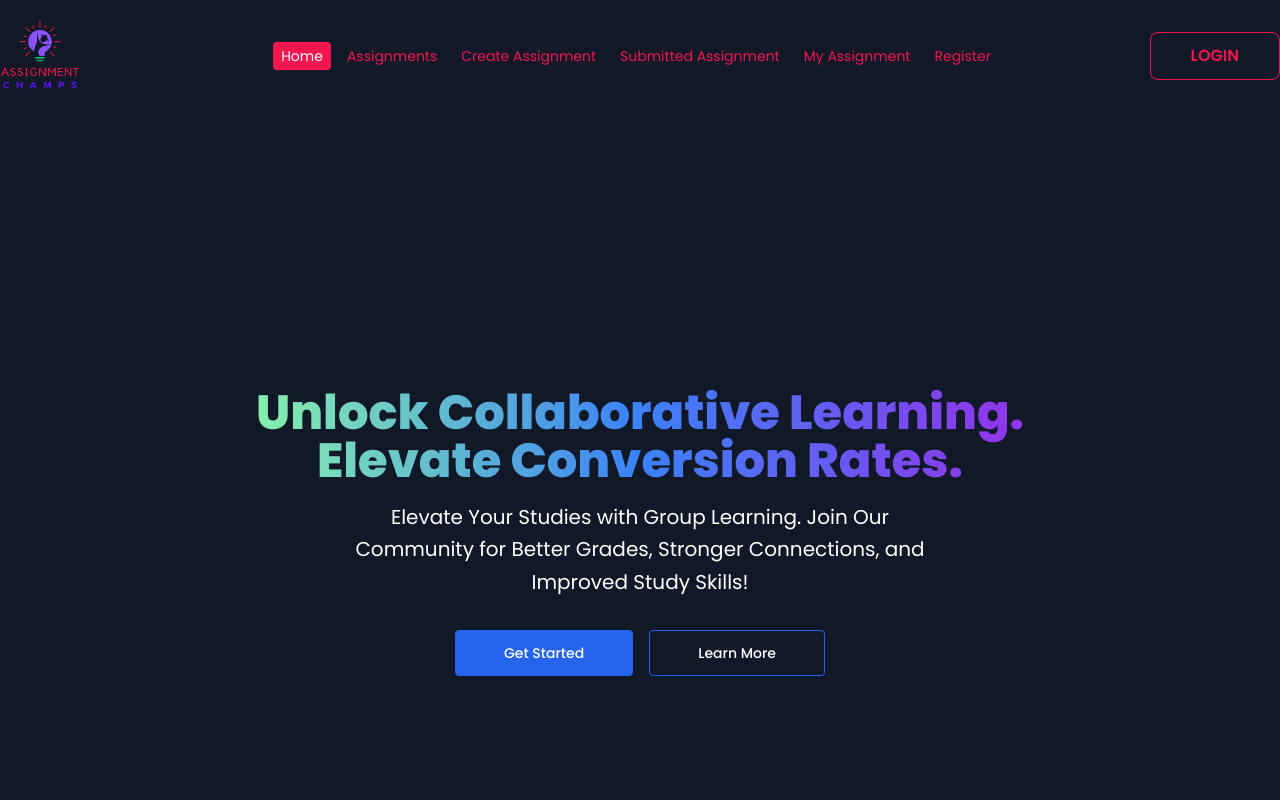
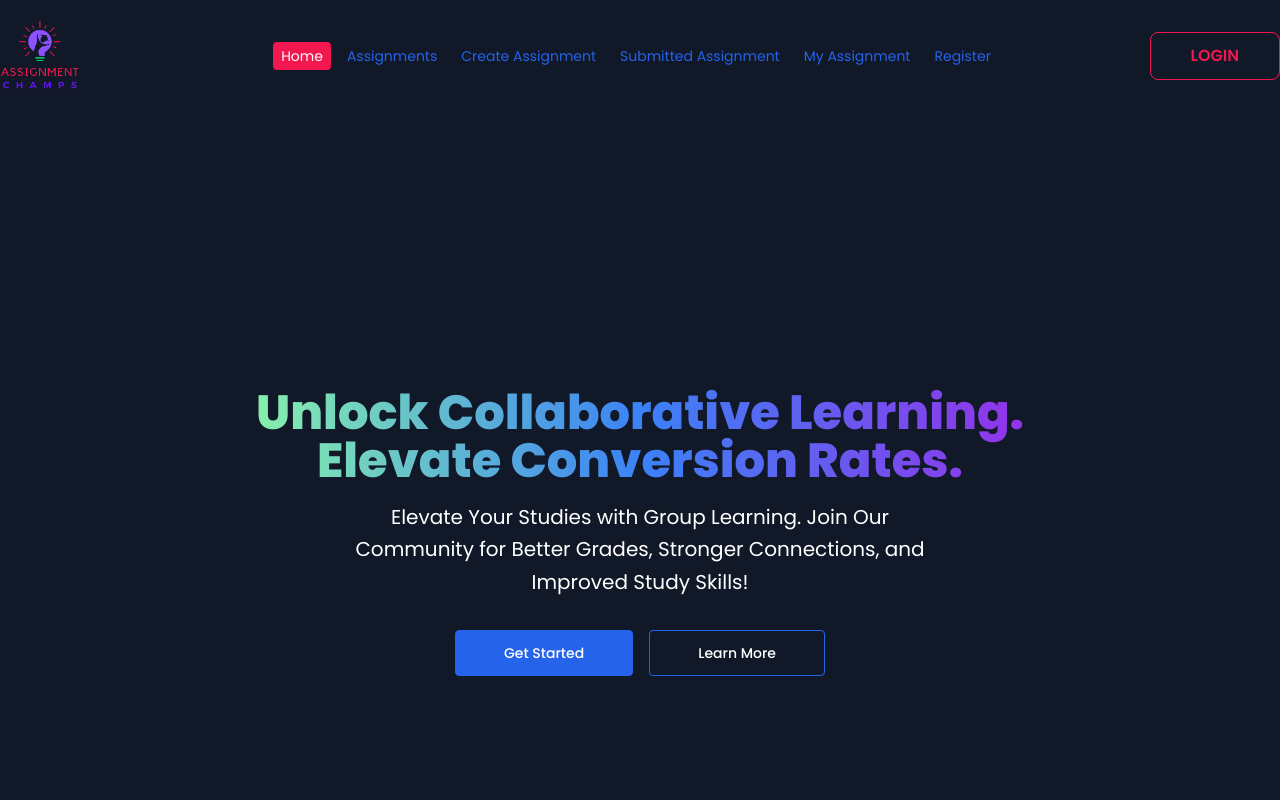
Before and after one commit to syedashiqbd/assignment-champs-client, a React (Vite) app: page / in a window 1280 px wide. Shown: the top 800 px of the page. Built offline with nearby package versions, Linux system fonts and the light colour scheme; no server answers.

Commit message:
Final Final

```diff
--- a/src/components/Navbar.jsx
+++ b/src/components/Navbar.jsx
@@ -19,7 +19,7 @@ const Navbar = () => {
         className={({ isActive }) =>
           isActive
             ? ' bg-primary text-white py-1 px-2 rounded  mr-2 '
-            : 'py-1 px-2 mr-2 text-primary'
+            : 'py-1 px-2 mr-2 text-blue-600'
         }
       >
         Home
@@ -29,7 +29,7 @@ const Navbar = () => {
         className={({ isActive }) =>
           isActive
             ? ' bg-primary text-white py-1 px-2 rounded  mr-2 '
-            : 'py-1 px-2 mr-2 text-primary'
+            : 'py-1 px-2 mr-2 text-blue-600'
         }
       >
         Assignments
@@ -39,7 +39,7 @@ const Navbar = () => {
         className={({ isActive }) =>
           isActive
             ? ' bg-primary text-white py-1 px-2 rounded  mr-2  '
-            : 'py-1 px-2 mr-2 text-primary '
+            : 'py-1 px-2 mr-2 text-blue-600 '
         }
       >
         Create Assignment
@@ -49,7 +49,7 @@ const Navbar = () => {
         className={({ isActive }) =>
           isActive
             ? ' bg-primary text-white py-1 px-2 rounded  mr-2  '
-            : 'py-1 px-2 mr-2 text-primary '
+            : 'py-1 px-2 mr-2 text-blue-600 '
         }
       >
         Submitted Assignment
@@ -59,7 +59,7 @@ const Navbar = () => {
         className={({ isActive }) =>
           isActive
             ? ' bg-primary text-white py-1 px-2 rounded  mr-2  '
-            : 'py-1 px-2 mr-2 text-primary '
+            : 'py-1 px-2 mr-2 text-blue-600 '
         }
       >
         My Assignment
@@ -70,7 +70,7 @@ const Navbar = () => {
         className={({ isActive }) =>
           isActive
             ? ' bg-primary text-white py-1 px-2 rounded  mr-2 '
-            : 'py-1 px-2 mr-2 text-primary'
+            : 'py-1 px-2 mr-2 text-blue-600'
         }
       >
         Register
```
Also changed, not shown: 1 other file (tests, documents, lock files or other folders).
